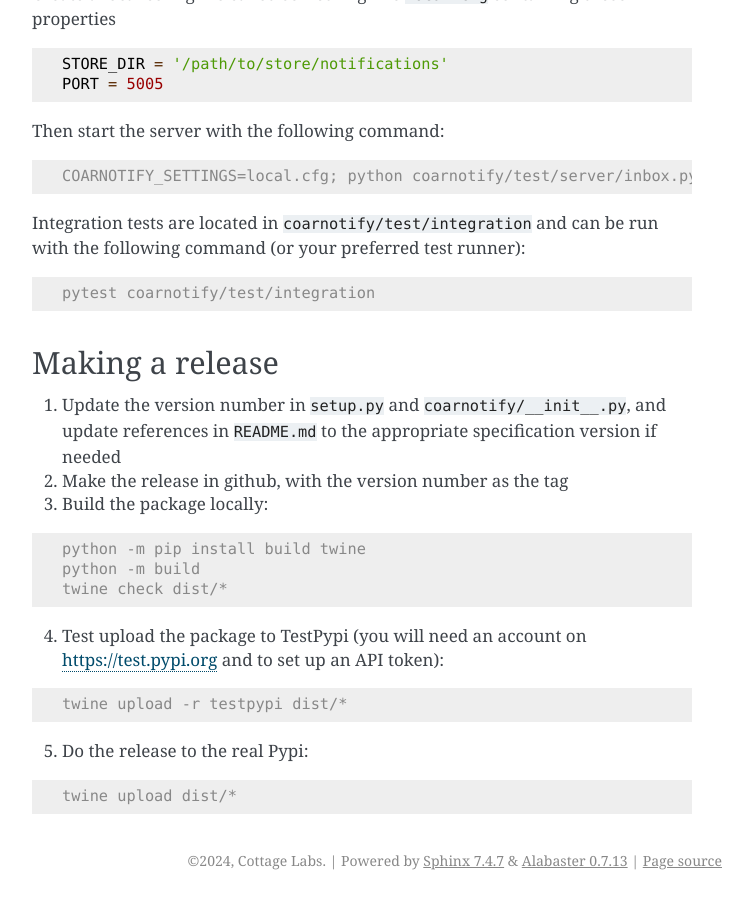
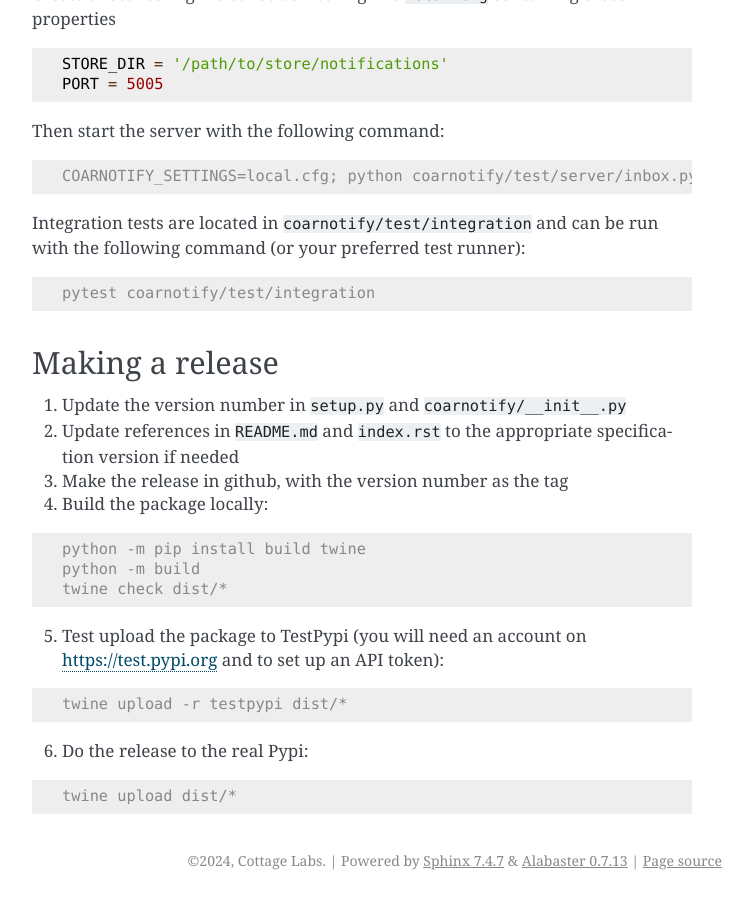
Before and after one commit to coar-notify/coarnotifypy, a Sphinx documentation site: the page built from docs/source/dev.rst, in a window 1280 px wide and 900 px high, scrolled down 1631 px. Shown: the whole window, without its empty margins (388-1141 px from the left). Built offline with Sphinx 7.4.7, drawn with Linux system fonts in a browser that asks for light colours.

Commit message:
make better references to specification version

```diff
--- a/docs/source/dev.rst
+++ b/docs/source/dev.rst
@@ -80,11 +80,13 @@ Integration tests are located in ``coarnotify/test/integration`` and can be run
 Making a release
 ----------------
 
-1. Update the version number in ``setup.py`` and ``coarnotify/__init__.py``, and update references in ``README.md`` to the appropriate specification version if needed
+1. Update the version number in ``setup.py`` and ``coarnotify/__init__.py``
 
-2. Make the release in github, with the version number as the tag
+2. Update references in ``README.md`` and ``index.rst`` to the appropriate specification version if needed
 
-3. Build the package locally:
+3. Make the release in github, with the version number as the tag
+
+4. Build the package locally:
 
 .. code-block:: console
 
--- a/docs/source/index.rst
+++ b/docs/source/index.rst
@@ -3,11 +3,13 @@ coarnotify documentation
 
 The protocol: https://coar-notify.net/
 
+Specification version: 1.0.1 https://coar-notify.net/specification/1.0.1/
+
 The code: https://github.com/CottageLabs/coarnotifypy
 
 The COAR Notify Protocol is a set of profiles, constraints and conventions around the use of W3C Linked Data Notifications (LDN) to integrate repository systems with relevant services in a distributed, resilient and web-native architecture.
 
-This library provides a Python implementation of the COAR Notify Protocol version 1.0.0 (https://coar-notify.net/specification/1.0.0/),
+This library provides a Python implementation of the COAR Notify Protocol version 1.0.1 (https://coar-notify.net/specification/1.0.1/),
 which covers the following aspects of the protocol:
 
 * A set of model objects which can be used to represent the core Patterns
```
Also changed, not shown: other parts of docs/source/dev.rst (+2 -2 lines), README.md (+1 -1 lines).
